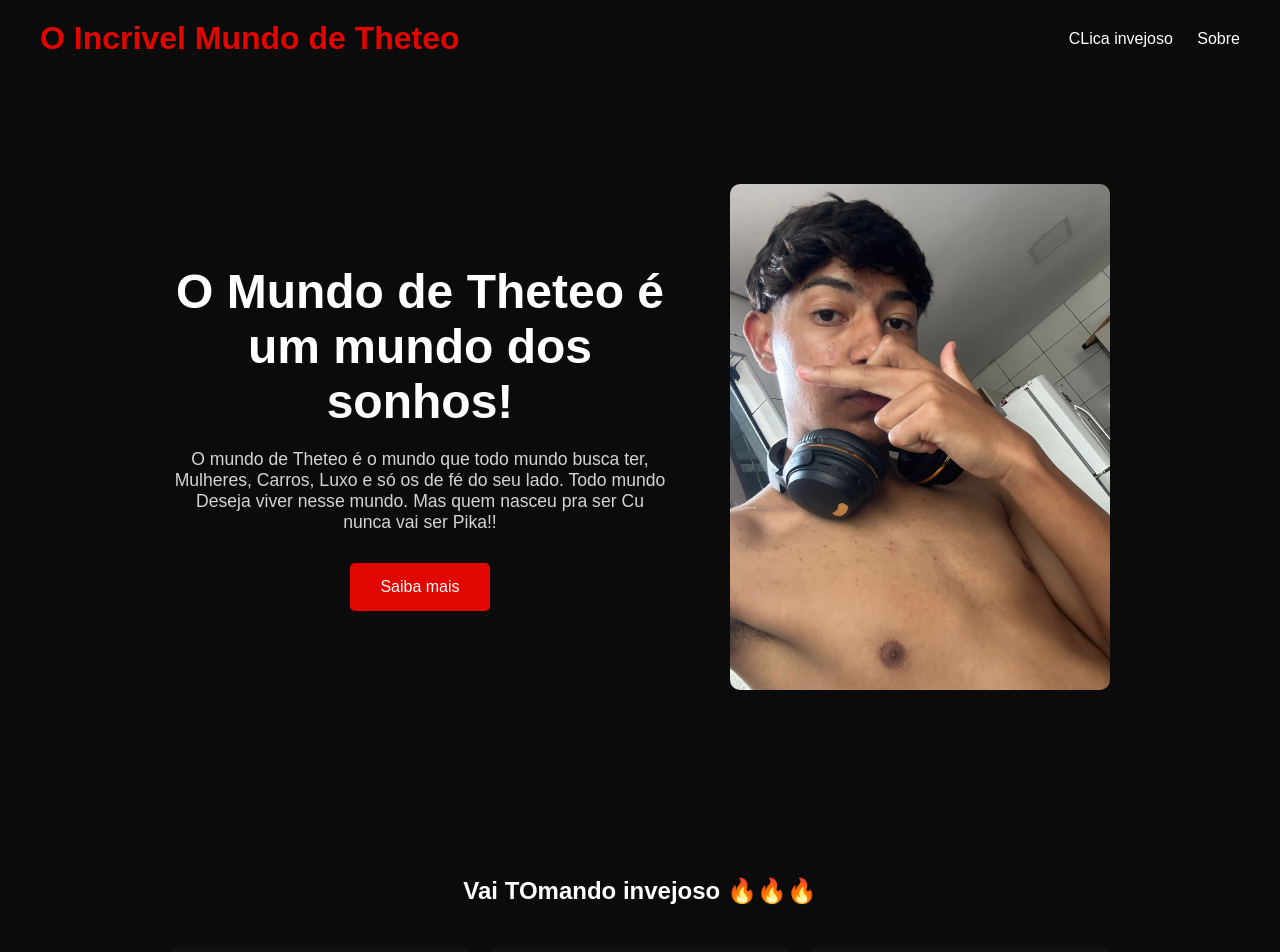
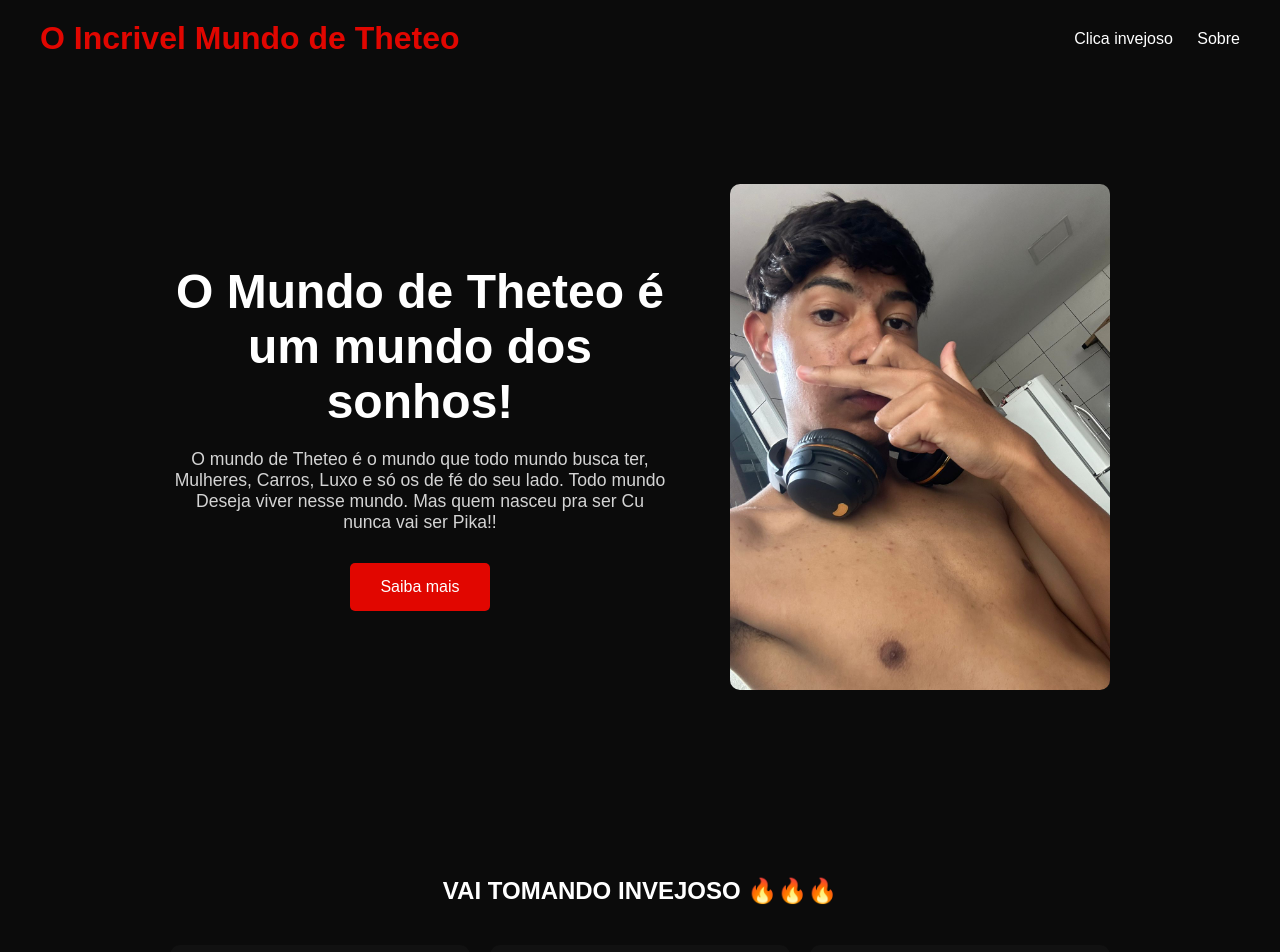
Before and after one commit to Emanuel-sls/Zuera7, a plain HTML site: page index.html in a window 1280 px wide. Shown: the top 952 px of the page. Drawn offline with Linux system fonts and the light colour scheme.

Commit message:
Update index.html

```diff
--- a/index.html
+++ b/index.html
@@ -193,7 +193,7 @@ footer {
 <header>
     <h1>O Incrivel Mundo de Theteo</h1>
     <nav>
-        <a href="#modelos">CLica invejoso</a>
+        <a href="#modelos"> Clica invejoso</a>
         <a href="#sobre">Sobre</a>
     </nav>
 </header>
@@ -213,7 +213,7 @@ footer {
 
 <!-- MODELOS -->
 <section id="modelos">
-    <h2>Vai TOmando invejoso 🔥🔥🔥</h2>
+    <h2>VAI TOMANDO INVEJOSO 🔥🔥🔥</h2>
 
     <div class="cards">
         <div class="card">
@@ -222,6 +222,9 @@ footer {
             <p>
                EUUUUUU o criador desse site e o 01 do irmao theteo🔥.
             </p>
+            <p> Emanuel (Criador do site) : https://acesse.one/IGCriadorDoSite
+            </p>
+            <p> Insta do Theou : https://l1nk.dev/InstaTheteo </p>
         </div>
 
         <div class="card">
```
